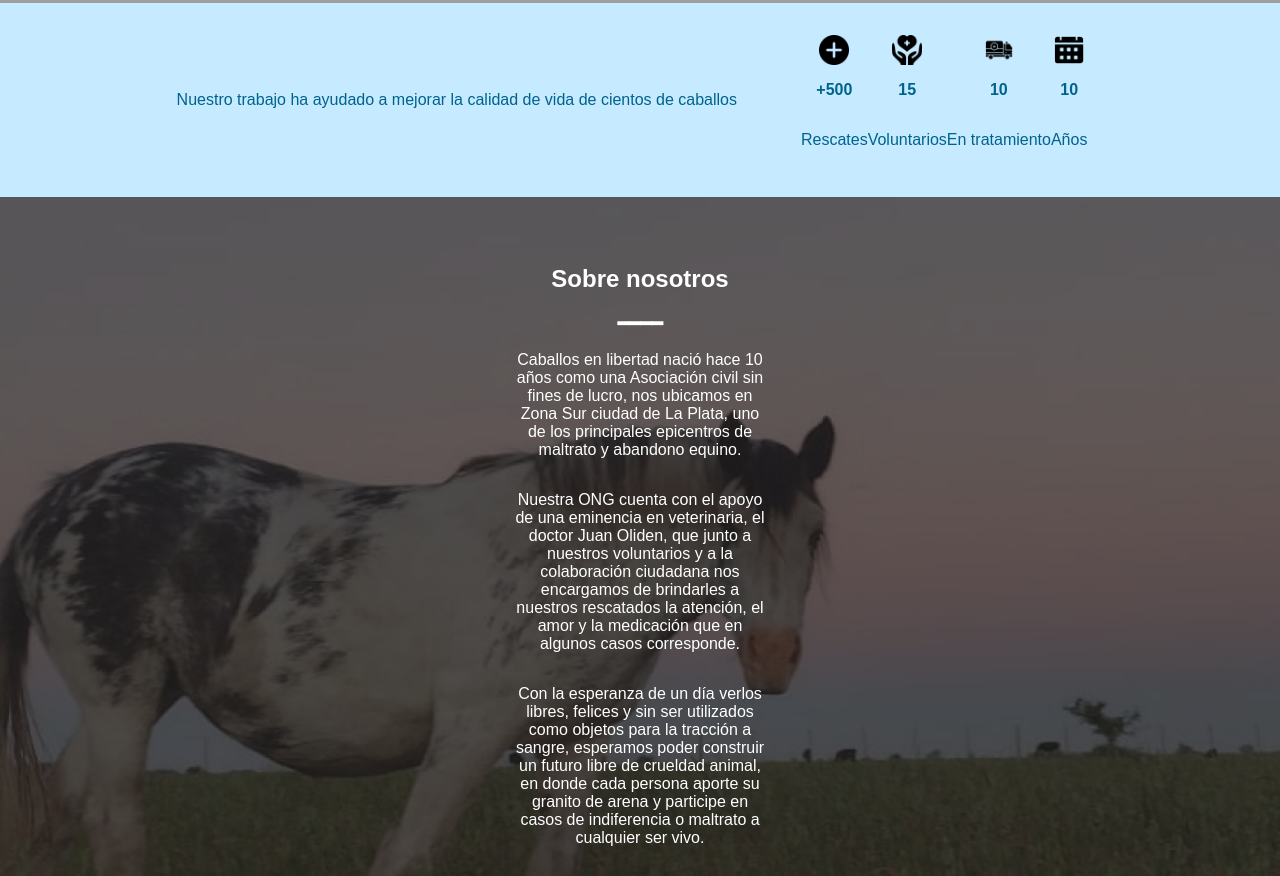
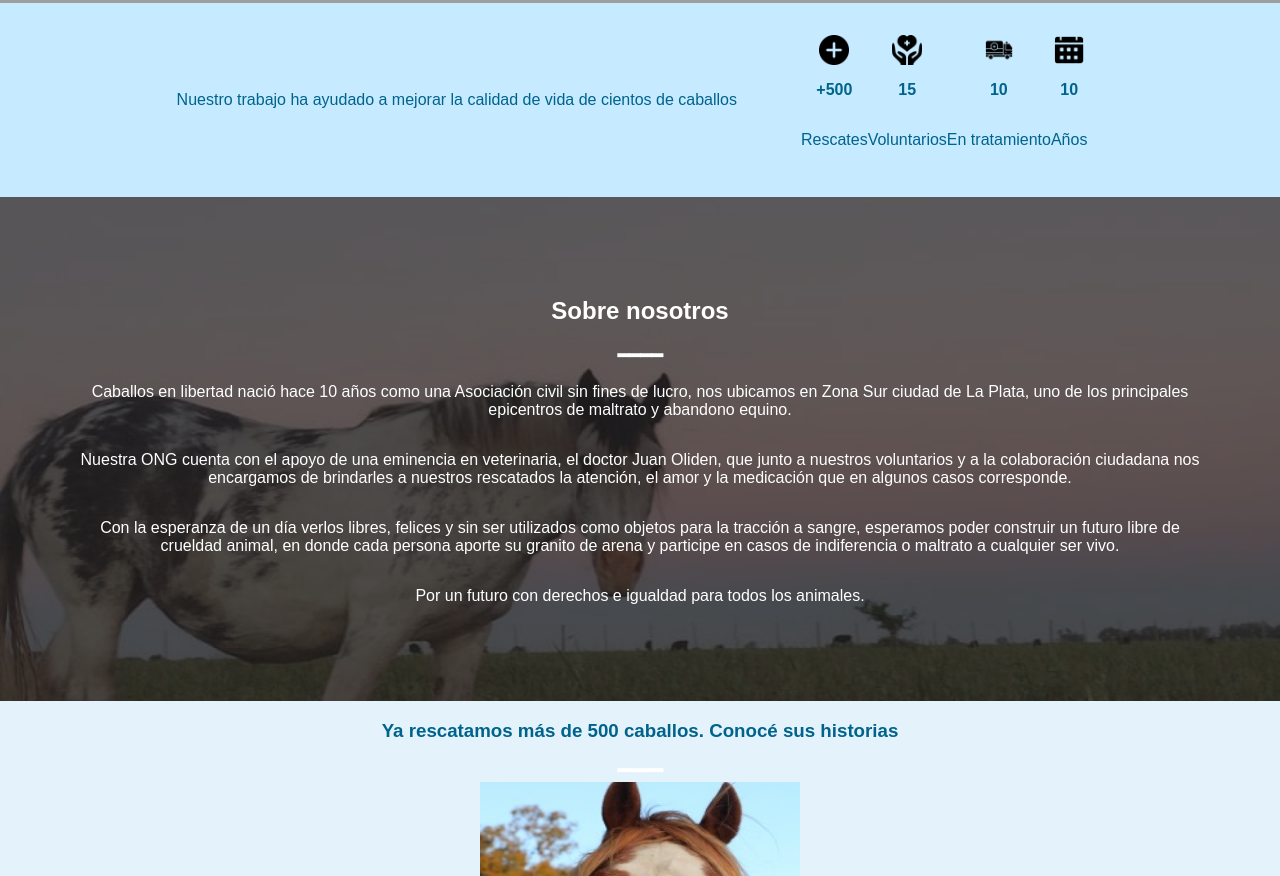
Before and after one commit to enzoconde1/tpGrupo-1, a plain HTML site: page index.html in a window 1280 px wide. Shown: the part 543-1419 px from the top of the page. Drawn offline with Linux system fonts and the light colour scheme; grey boxes are pictures that could not be loaded.

Commit message:
correccion padding

```diff
--- a/style.css
+++ b/style.css
@@ -124,7 +124,7 @@ header {
   flex-direction: column;
   justify-content: center;
   align-items: center;
-  padding: 3rem 32rem;
+  padding: 80px;
 }
 
 #rescatados {
```
